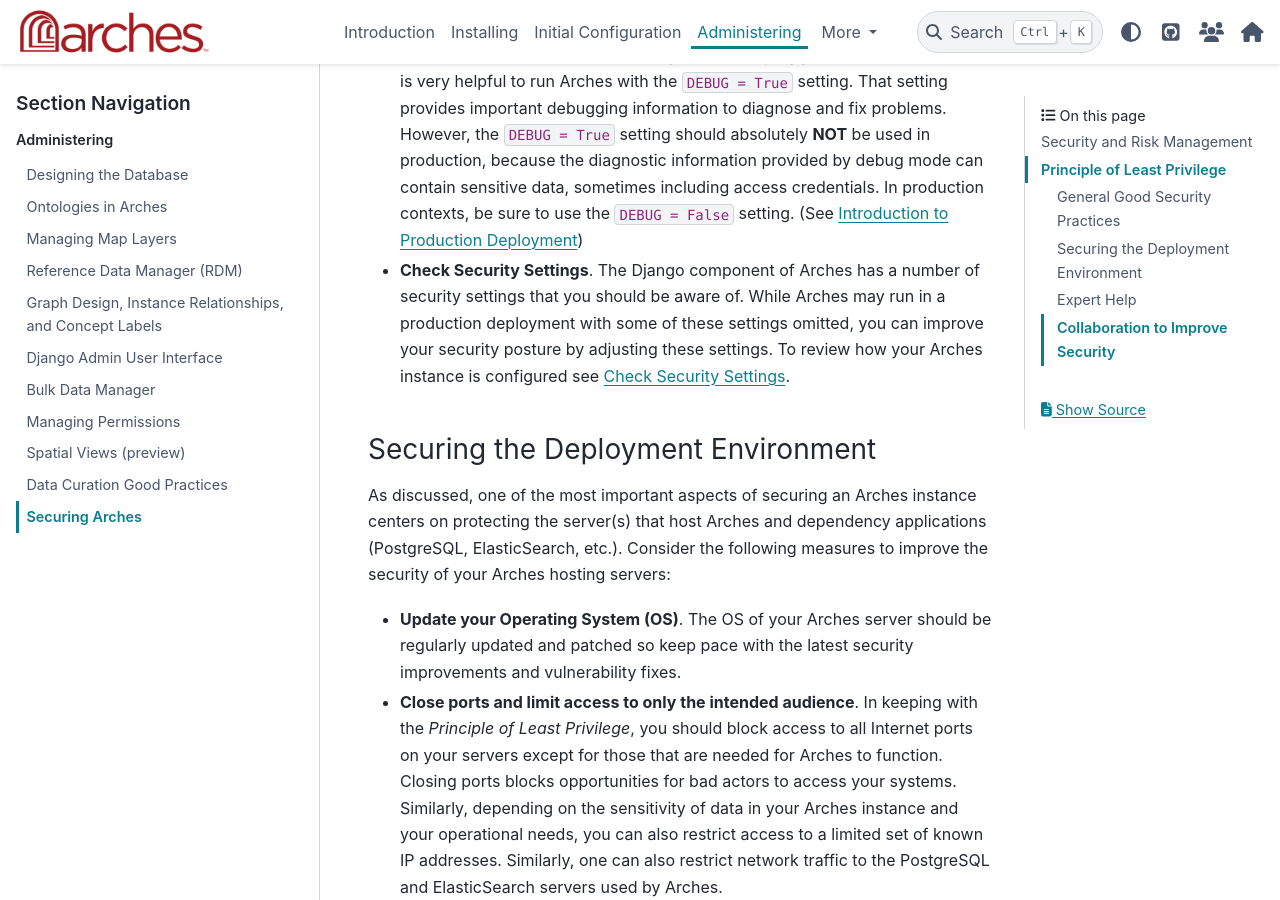
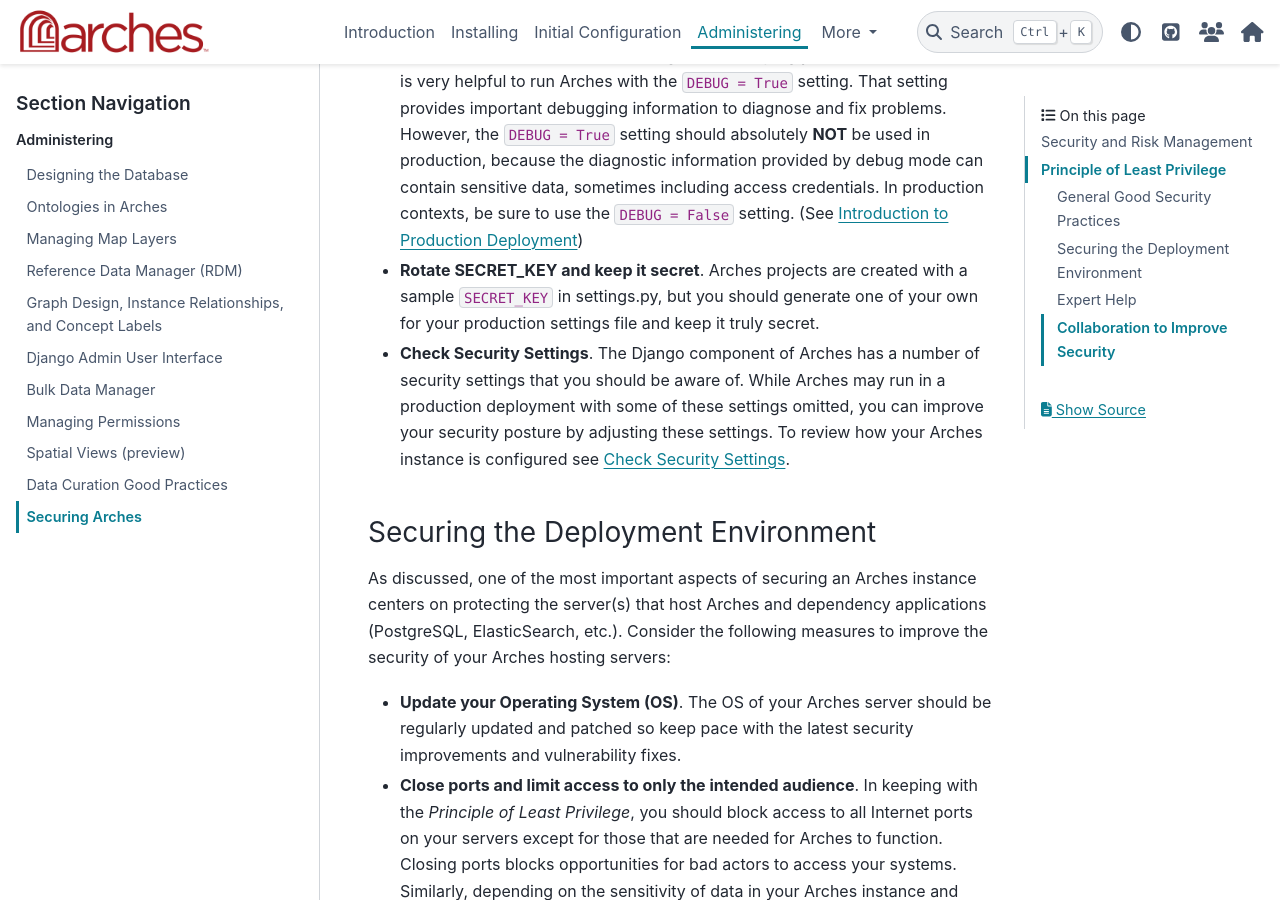
Before and after one commit to archesproject/arches-docs, a Sphinx documentation site: the page built from docs/administering/security.rst, in a window 1280 px wide and 900 px high, scrolled down 2711 px. Built offline with Sphinx 7.4.7 and the PyData theme 0.15.4, drawn with Linux system fonts in a browser that asks for light colours.

Commit message:
Add note about rotating SECRET_KEY

```diff
--- a/docs/administering/security.rst
+++ b/docs/administering/security.rst
@@ -39,6 +39,8 @@
 
 * **Turn off DEBUG mode**. While testing and developing your Arches instance, it is very helpful to run Arches with the ``DEBUG = True`` setting. That setting provides important debugging information to diagnose and fix problems. However, the ``DEBUG = True`` setting should absolutely **NOT** be used in production, because the diagnostic information provided by debug mode can contain sensitive data, sometimes including access credentials. In production contexts, be sure to use the ``DEBUG = False`` setting. (See :ref:`Introduction to Production Deployment`)
 
+* **Rotate SECRET_KEY and keep it secret**. Arches projects are created with a sample ``SECRET_KEY`` in settings.py, but you should generate one of your own for your production settings file and keep it truly secret.
+
 * **Check Security Settings**. The Django component of Arches has a number of security settings that you should be aware of. While Arches may run in a production deployment with some of these settings omitted, you can improve your security posture by adjusting these settings. To review how your Arches instance is configured see :ref:`Check Security Settings`.
 
 
```
